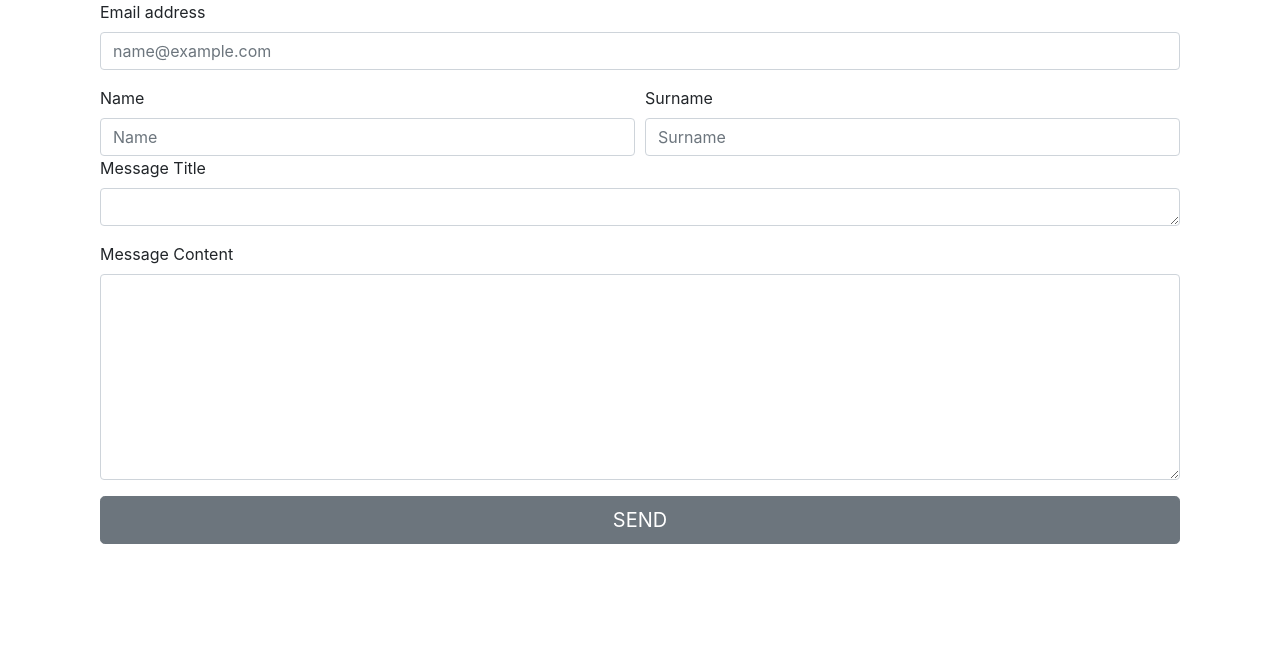
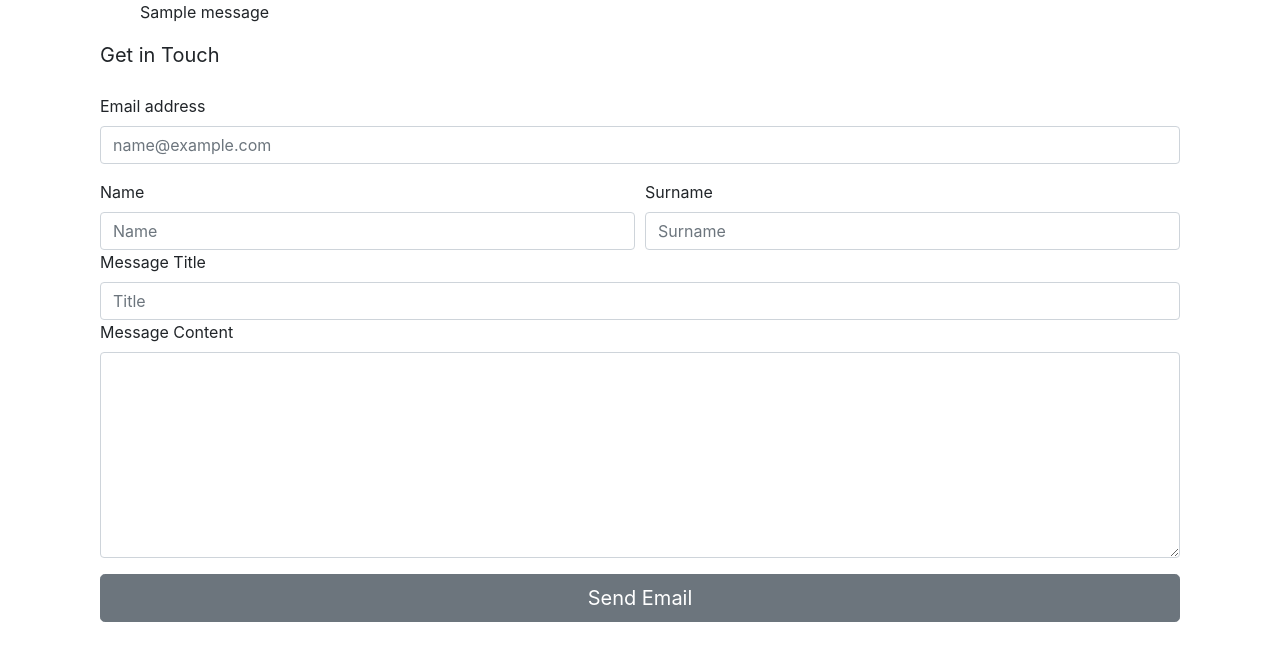
Before and after one commit to Cram-In/blog_project, a Flask app: page /contact/ in a window 1280 px wide. Shown: the part 56-717 px from the top of the page. Run offline with Flask 2, Linux system fonts and the light colour scheme; tables that the repository leaves empty hold one stand-in row (values such as "Sample post"); one stand-in notice (Sample message) is shown; some libraries are stand-ins or nearby versions.

Commit message:
contact form SendGrid setup

```diff
--- a/blog/__init__.py
+++ b/blog/__init__.py
@@ -3,10 +3,13 @@ from config import Config
 from flask_sqlalchemy import SQLAlchemy
 from flask_migrate import Migrate
 
+
 app = Flask(__name__)
+
 app.config.from_object(Config)
 db = SQLAlchemy(app)
 migrate = Migrate(app, db)
+
 
 from blog import routes, models
 
--- a/blog/forms.py
+++ b/blog/forms.py
@@ -24,3 +24,11 @@ class LoginForm(FlaskForm):
         if field.data != Config.ADMIN_PASSWORD:
             raise ValidationError("Invalid password")
         return field.data
+
+
+class ContactForm(FlaskForm):
+    email = StringField("Email", validators=[DataRequired()])
+    name = StringField("Name", validators=[DataRequired()])
+    surname = StringField("Surname", validators=[DataRequired()])
+    title = StringField("Title", validators=[DataRequired()])
+    content = StringField("Content", validators=[DataRequired()])
--- a/blog/routes.py
+++ b/blog/routes.py
@@ -1,8 +1,11 @@
 from flask import Flask, request, render_template, redirect, flash, session, url_for
 from blog import app
-from blog.models import Entry, db
-from blog.forms import EntryForm, LoginForm
+from blog.models import Entry, db, Contacts
+from blog.forms import EntryForm, LoginForm, ContactForm
 import functools
+import os
+from sendgrid import SendGridAPIClient
+from sendgrid.helpers.mail import Mail
 
 
 @app.route("/")
@@ -109,4 +112,36 @@ def delete_entry(entry_id):
 
 @app.route("/contact/", methods=["GET", "POST"])
 def contact():
-    return render_template("contact.html")
+
+    form = ContactForm()
+    error = None
+    if request.method == "POST":
+
+        if form.validate_on_submit():
+
+            email = request.form["email"]
+            title = request.form["title"]
+            name = request.form["name"]
+            surname = request.form["surname"]
+            content = request.form["content"]
+
+            message = Mail(
+                from_email=email,
+                to_emails=os.environ.get("MAIL_DEFAULT_SENDER"),
+                subject=title,
+                html_content="<strong><p>Message from {name} {surname}</p><br><p>{content}</p></strong>",
+            )
+            try:
+                sg = SendGridAPIClient(os.environ.get("SENDGRID_API_KEY"))
+                response = sg.send(message)
+
+                print(response.status_code)
+                print(response.body)
+                print(response.headers)
+
+                flash("Message send!", "success")
+                return redirect("/contact/")
+            except Exception as e:
+                print(f"error", e.body)
+
+    return render_template("/contact.html")
--- a/blog/templates/contact.html
+++ b/blog/templates/contact.html
@@ -1,7 +1,20 @@
 {% extends "index.html" %}
 
 {% block content %}
-<form>
+
+<!--flash-->
+{% with messages = get_flashed_messages() %}
+{% if messages %}
+<ul class=flashes>
+    {% for message in messages %}
+    <p>{{ message }}</p>
+    {% endfor %}
+</ul>
+{% endif %}
+{% endwith %}
+
+<form action="/contact/" method="POST">
+    <h10 style="text-align: center; font-size: 20px;">Get in Touch</h10><br><br>
     <div class="form-group">
         <label for="email">Email address</label>
         <input type="email" class="form-control" id="email" placeholder="name@example.com">
@@ -16,14 +29,14 @@
             <input type="text" class="form-control" placeholder="Surname">
         </div>
     </div>
-    <div class="form-group">
+    <div>
         <label for="title">Message Title</label>
-        <textarea class="form-control" id="title" rows="1"></textarea>
+        <input type="text" class="form-control" placeholder="Title">
     </div>
     <div class="form-group">
         <label for="content">Message Content</label>
         <textarea class="form-control" id="content" rows="8"></textarea>
     </div>
-    <button type="button" class="btn btn-secondary btn-lg btn-block">SEND</button>
+    <button class="btn btn-secondary btn-lg btn-block">Send Email</button>
 </form>
 {% endblock %}
```
Also changed, not shown: config.py (+8 -0 lines), requirements.txt (+7 -4 lines), blog/posts.db.
